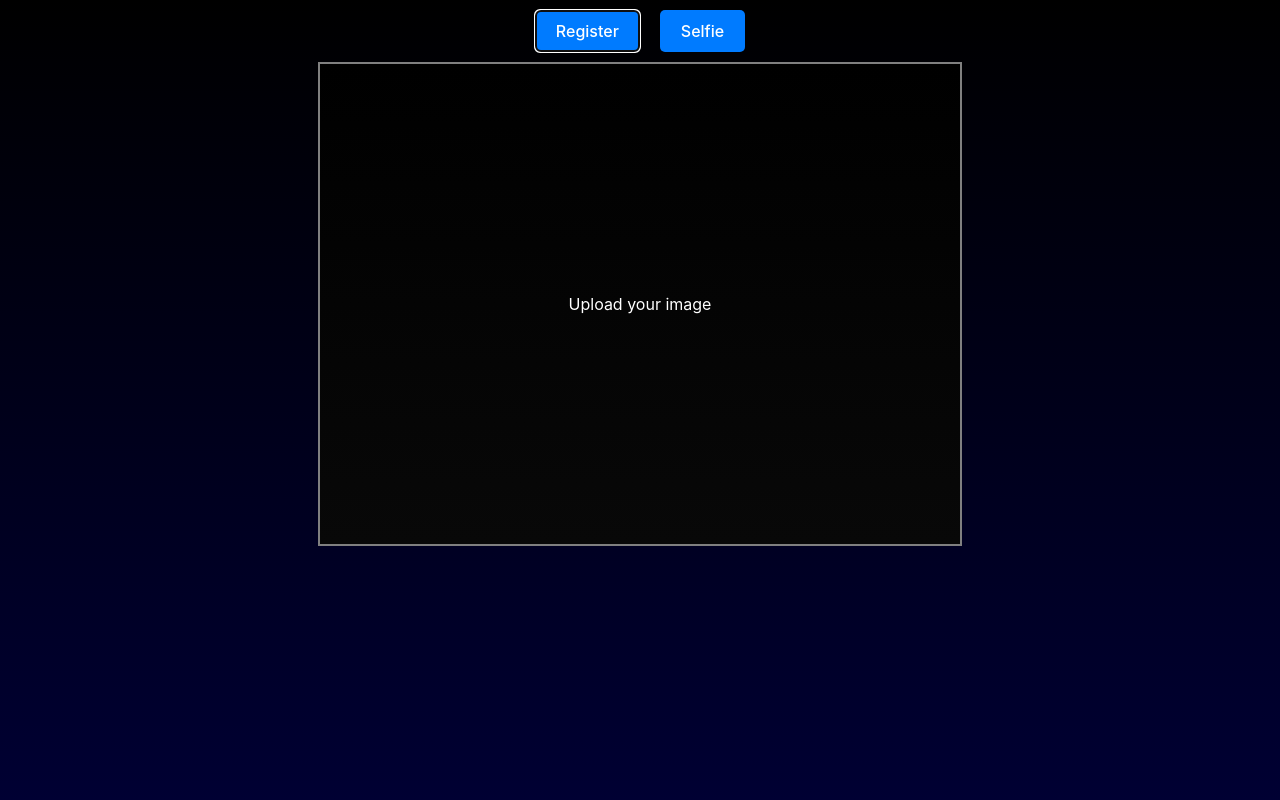
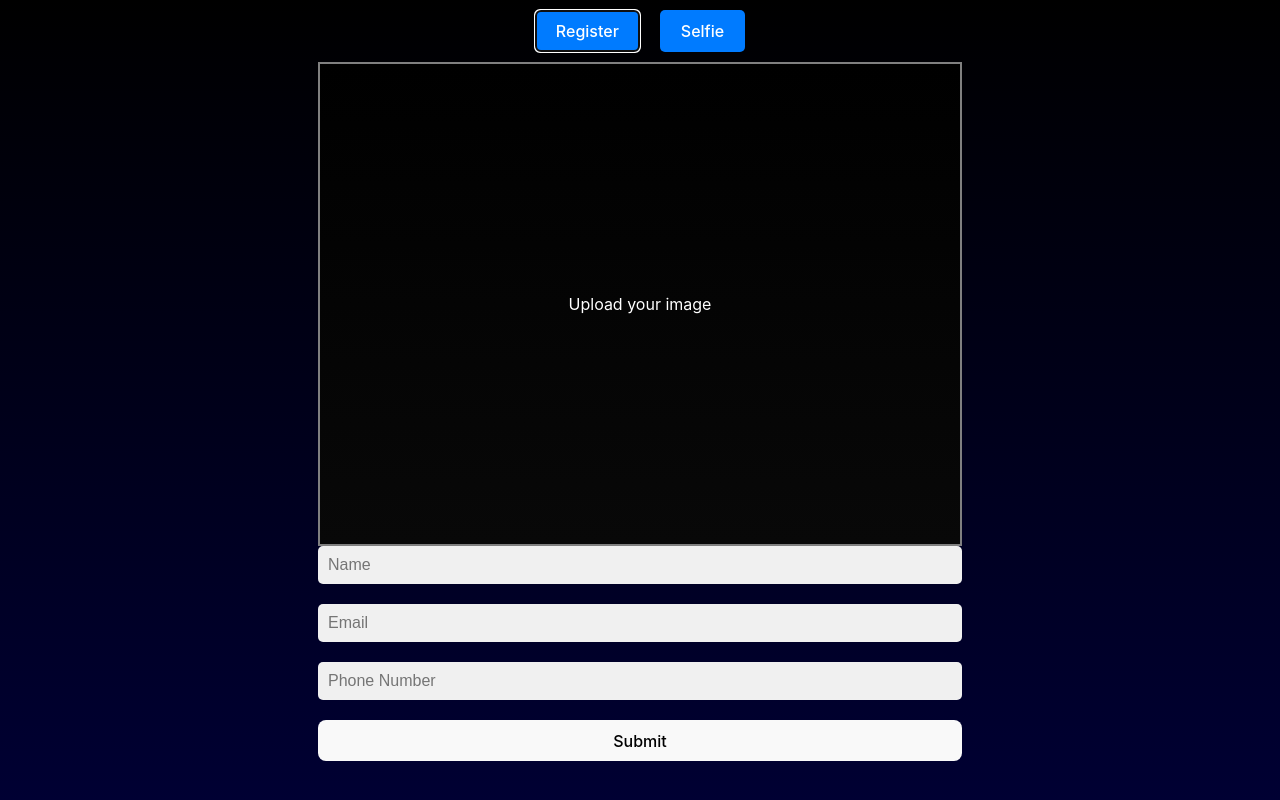
Before and after one commit to sprwoo/HawkHacks, a React (Vite) app in the folder frontend/: page / in a window 1280 px wide. Both pictures are taken after a click on the button "Register". Built offline with nearby package versions, Linux system fonts and the light colour scheme.

Commit message:
styling the information

```diff
--- a/frontend/src/App.css
+++ b/frontend/src/App.css
@@ -79,3 +79,18 @@
   height: 100%;
   object-fit: cover;
 }
+
+.form-container {
+  display: flex;
+  flex-direction: column;
+  gap: 10px;
+}
+
+.form-input {
+  padding: 10px;
+  border: none;
+  border-radius: 5px;
+  background-color: #f0f0f0;
+  font-size: 16px;
+  margin-bottom: 10px;
+}
--- a/frontend/src/App.jsx
+++ b/frontend/src/App.jsx
@@ -11,11 +11,19 @@ function Register() {
   };
 
   return (
-    <div className="upload-container">
-      <input type="file" accept="image/*" onChange={handleImageUpload} id="file-upload" className="file-upload" />
-      <label htmlFor="file-upload" className="upload-label">
-        {selectedImage ? <img src={selectedImage} alt="Selected" className="uploaded-image" /> : 'Upload your image'}
-      </label>
+    <div className="register-container">
+      <div className="upload-container">
+        <input type="file" accept="image/*" onChange={handleImageUpload} id="file-upload" className="file-upload" />
+        <label htmlFor="file-upload" className="upload-label">
+          {selectedImage ? <img src={selectedImage} alt="Selected" className="uploaded-image" /> : 'Upload your image'}
+        </label>
+      </div>
+      <div className="form-container">
+        <input type="text" placeholder="Name" className="form-input" />
+        <input type="email" placeholder="Email" className="form-input" />
+        <input type="tel" placeholder="Phone Number" className="form-input" />
+        <button type="submit" className="submit-button">Submit</button>
+      </div>
     </div>
   );
 }
```
